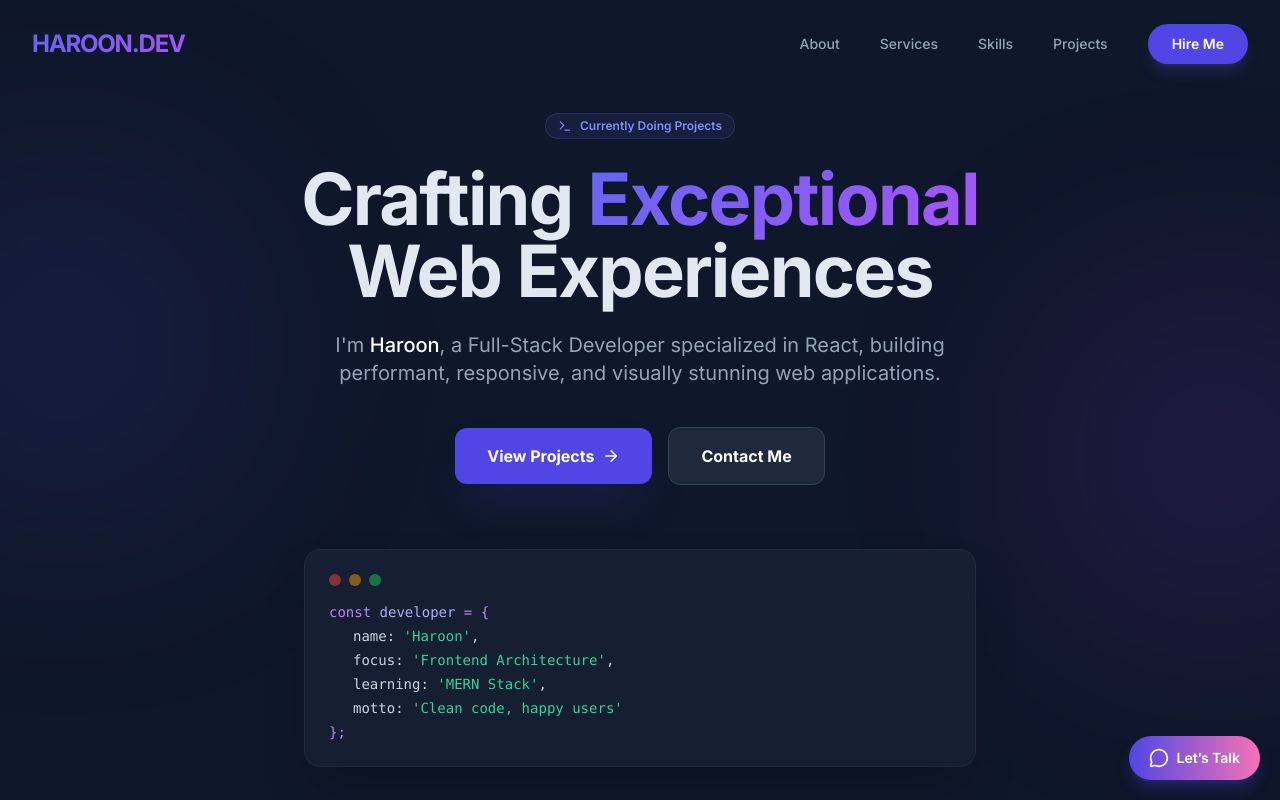
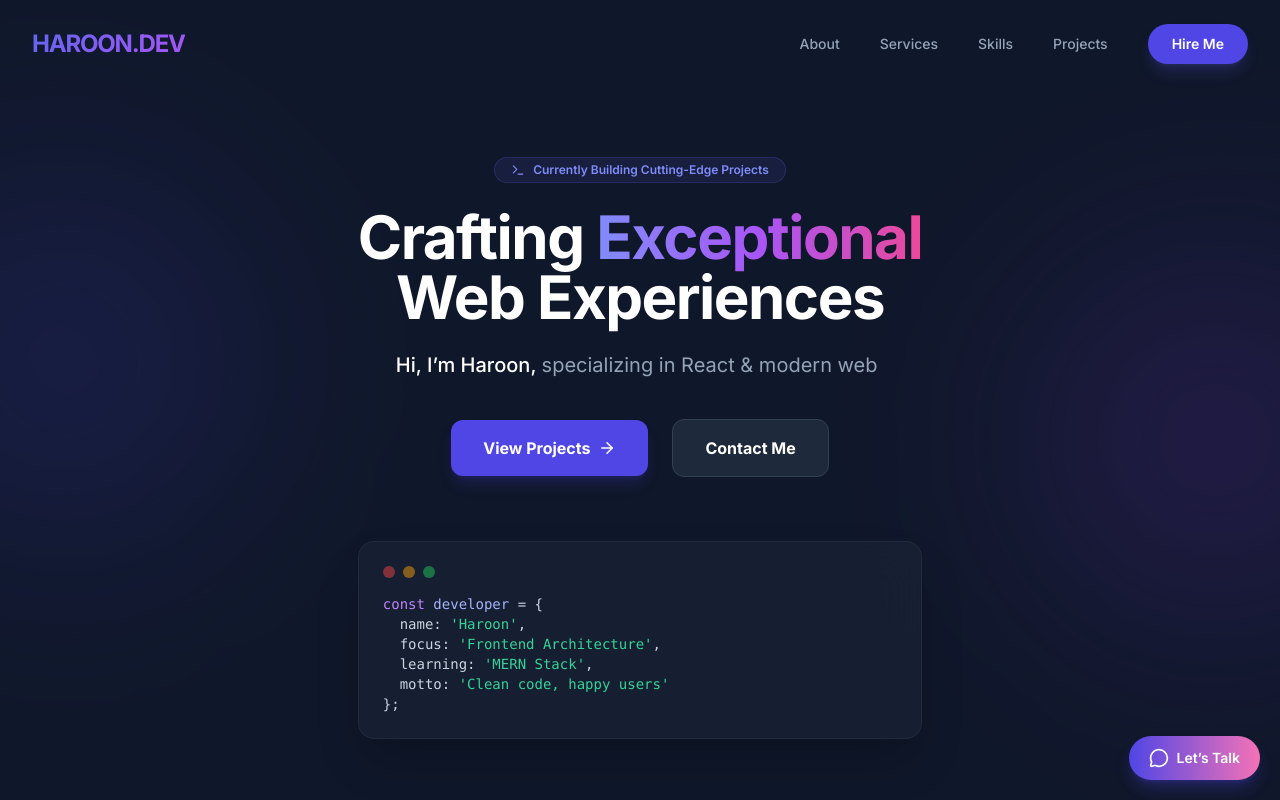
Before and after one commit to haroonashraf-dev/My_Portfolio, a React (Vite) app: page / in a window 1280 px wide. Shown: the top 800 px of the page. Built offline with nearby package versions, Linux system fonts and the light colour scheme.

Commit message:
update hero section

```diff
--- a/components/Hero.tsx
+++ b/components/Hero.tsx
@@ -1,55 +1,80 @@
-
 import React from 'react';
 import { motion } from 'framer-motion';
 import { ArrowRight, Terminal } from 'lucide-react';
+import { TypeAnimation } from 'react-type-animation';
 
 const Hero: React.FC = () => {
   return (
-    <section className="relative min-h-screen flex items-center justify-center pt-20 overflow-hidden">
-      {/* Background Decorative Elements */}
-      <div className="absolute top-1/4 -left-20 w-72 h-72 bg-indigo-600/20 rounded-full blur-[120px] pointer-events-none" />
-      <div className="absolute bottom-1/4 -right-20 w-72 h-72 bg-purple-600/20 rounded-full blur-[120px] pointer-events-none" />
+    <section className="relative min-h-screen flex flex-col items-center justify-center pt-24 overflow-hidden bg-slate-900">
+      {/* Background Decorative Blobs */}
+      <motion.div
+        animate={{ rotate: 360 }}
+        transition={{ repeat: Infinity, duration: 60, ease: 'linear' }}
+        className="absolute top-1/4 -left-24 w-80 h-80 bg-indigo-600/20 rounded-full blur-[120px] pointer-events-none"
+      />
+      <motion.div
+        animate={{ rotate: -360 }}
+        transition={{ repeat: Infinity, duration: 90, ease: 'linear' }}
+        className="absolute bottom-1/4 -right-24 w-80 h-80 bg-purple-600/20 rounded-full blur-[120px] pointer-events-none"
+      />
 
-      <div className="max-w-7xl mx-auto px-4 md:px-8 relative z-10 text-center">
+      <div className="relative z-10 max-w-5xl text-center px-4 md:px-8">
+        {/* Status Badge */}
         <motion.div
-          initial={{ opacity: 0, y: 20 }}
+          initial={{ opacity: 0, y: 10 }}
           animate={{ opacity: 1, y: 0 }}
-          transition={{ duration: 0.5 }}
-          className="inline-flex items-center space-x-2 px-3 py-1 rounded-full bg-indigo-500/10 border border-indigo-500/20 text-indigo-400 text-xs font-semibold mb-6"
+          transition={{ duration: 0.6 }}
+          className="inline-flex items-center space-x-2 px-4 py-1 rounded-full bg-indigo-500/10 border border-indigo-500/20 text-indigo-400 text-xs font-semibold mb-6"
         >
           <Terminal size={14} />
-          <span>Currently Doing Projects</span>
+          <span>Currently Building Cutting-Edge Projects</span>
         </motion.div>
 
+        {/* Hero Heading */}
         <motion.h1
           initial={{ opacity: 0, y: 20 }}
           animate={{ opacity: 1, y: 0 }}
-          transition={{ duration: 0.5, delay: 0.1 }}
-          className="text-5xl md:text-7xl font-bold tracking-tight mb-6"
+          transition={{ duration: 0.7, delay: 0.1 }}
+          className="text-4xl md:text-6xl font-extrabold tracking-tight mb-6 text-white"
         >
-          Crafting <span className="gradient-text">Exceptional</span> <br />
+          Crafting <span className="bg-clip-text text-transparent bg-gradient-to-r from-indigo-400 via-purple-500 to-pink-500">Exceptional</span> <br />
           Web Experiences
         </motion.h1>
 
-        <motion.p
-          initial={{ opacity: 0, y: 20 }}
-          animate={{ opacity: 1, y: 0 }}
-          transition={{ duration: 0.5, delay: 0.2 }}
+        {/* Typewriter Intro */}
+        <motion.div
+          initial={{ opacity: 0 }}
+          animate={{ opacity: 1 }}
+          transition={{ duration: 0.7, delay: 0.3 }}
           className="text-lg md:text-xl text-slate-400 max-w-2xl mx-auto mb-10 leading-relaxed"
         >
-          I'm <span className="text-white font-medium">Haroon</span>, a Full-Stack Developer specialized in React,
-          building performant, responsive, and visually stunning web applications.
-        </motion.p>
+          <span className="text-white font-medium">Hi, I’m Haroon, </span>
+          <TypeAnimation
+            sequence={[
+              'a Full-Stack Developer.',
+              2000,
+              'specializing in React & modern web technologies.',
+              2000,
+              'focused on building scalable, high-performance digital experiences.',
+              2000,
+            ]}
+            wrapper="span"
+            cursor={true}
+            repeat={Infinity}
+            style={{ display: 'inline-block' }}
+          />
+        </motion.div>
 
+        {/* Call-to-Action Buttons */}
         <motion.div
-          initial={{ opacity: 0, y: 20 }}
+          initial={{ opacity: 0, y: 10 }}
           animate={{ opacity: 1, y: 0 }}
-          transition={{ duration: 0.5, delay: 0.3 }}
-          className="flex flex-col sm:flex-row items-center justify-center space-y-4 sm:space-y-0 sm:space-x-4"
+          transition={{ duration: 0.7, delay: 0.5 }}
+          className="flex flex-col sm:flex-row items-center justify-center space-y-4 sm:space-y-0 sm:space-x-6"
         >
           <a
             href="#projects"
-            className="group px-8 py-4 bg-indigo-600 hover:bg-indigo-500 text-white rounded-xl font-bold transition-all flex items-center shadow-2xl shadow-indigo-600/20"
+            className="group px-8 py-4 bg-indigo-600 hover:bg-indigo-500 text-white rounded-xl font-bold flex items-center shadow-lg shadow-indigo-600/20 transition-all"
           >
             View Projects
             <ArrowRight className="ml-2 group-hover:translate-x-1 transition-transform" size={18} />
@@ -62,26 +87,30 @@ const Hero: React.FC = () => {
           </a>
         </motion.div>
 
-        {/* Floating Code Snippet Visual */}
+        {/* Floating Code Snippet Card */}
         <motion.div
-          initial={{ opacity: 0, scale: 0.8 }}
-          animate={{ opacity: 1, scale: 1 }}
-          transition={{ duration: 1, delay: 0.5 }}
-          className="mt-16 mx-auto max-w-2xl bg-[#1e293b]/50 border border-white/5 rounded-2xl p-4 md:p-6 backdrop-blur-xl shadow-2xl hidden md:block"
+          initial={{ opacity: 0, y: 30, scale: 0.9 }}
+          animate={{ opacity: 1, y: 0, scale: 1 }}
+          transition={{ duration: 1, delay: 0.7, type: 'spring', stiffness: 100 }}
+          className="mt-16 mx-auto max-w-2xl bg-[#1e293b]/50 border border-white/5 rounded-2xl p-6 backdrop-blur-xl shadow-2xl hidden md:block hover:scale-105 transition-transform"
         >
           <div className="flex items-center space-x-2 mb-4">
             <div className="w-3 h-3 rounded-full bg-red-500/50" />
             <div className="w-3 h-3 rounded-full bg-amber-500/50" />
             <div className="w-3 h-3 rounded-full bg-green-500/50" />
           </div>
-          <div className="text-left font-mono text-sm space-y-1">
-            <p className="text-purple-400">const <span className="text-indigo-300">developer</span> = &#123;</p>
-            <p className="pl-6 text-slate-300">name: <span className="text-emerald-400">'Haroon'</span>,</p>
-            <p className="pl-6 text-slate-300">focus: <span className="text-emerald-400">'Frontend Architecture'</span>,</p>
-            <p className="pl-6 text-slate-300">learning: <span className="text-emerald-400">'MERN Stack'</span>,</p>
-            <p className="pl-6 text-slate-300">motto: <span className="text-emerald-400">'Clean code, happy users'</span></p>
-            <p className="text-purple-400">&#125;;</p>
-          </div>
+          <pre className="text-left font-mono text-sm text-slate-300">
+            <code>
+              <span className="text-purple-400">const </span>
+              <span className="text-indigo-300">developer</span> = &#123;
+              <br />
+              &nbsp;&nbsp;name: <span className="text-emerald-400">'Haroon'</span>,<br />
+              &nbsp;&nbsp;focus: <span className="text-emerald-400">'Frontend Architecture'</span>,<br />
+              &nbsp;&nbsp;learning: <span className="text-emerald-400">'MERN Stack'</span>,<br />
+              &nbsp;&nbsp;motto: <span className="text-emerald-400">'Clean code, happy users'</span><br />
+              &#125;;
+            </code>
+          </pre>
         </motion.div>
       </div>
     </section>
--- a/package.json
+++ b/package.json
@@ -15,7 +15,8 @@
     "lucide-react": "^0.563.0",
     "react": "^19.2.4",
     "react-dom": "^19.2.4",
-    "react-router-dom": "^7.13.1"
+    "react-router-dom": "^7.13.1",
+    "react-type-animation": "^3.2.0"
   },
   "devDependencies": {
     "@types/node": "^22.14.0",
```
Also changed, not shown: 1 other file (tests, documents, lock files or other folders).
